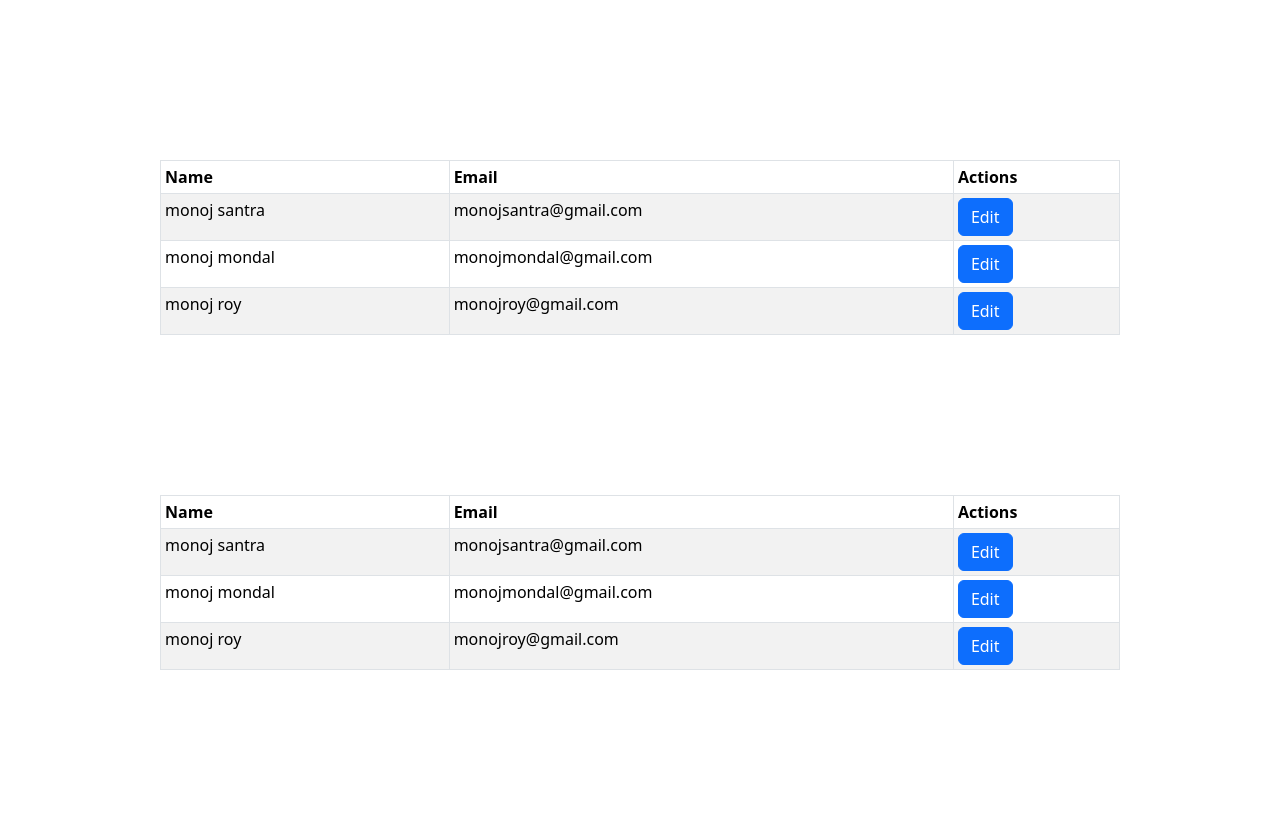
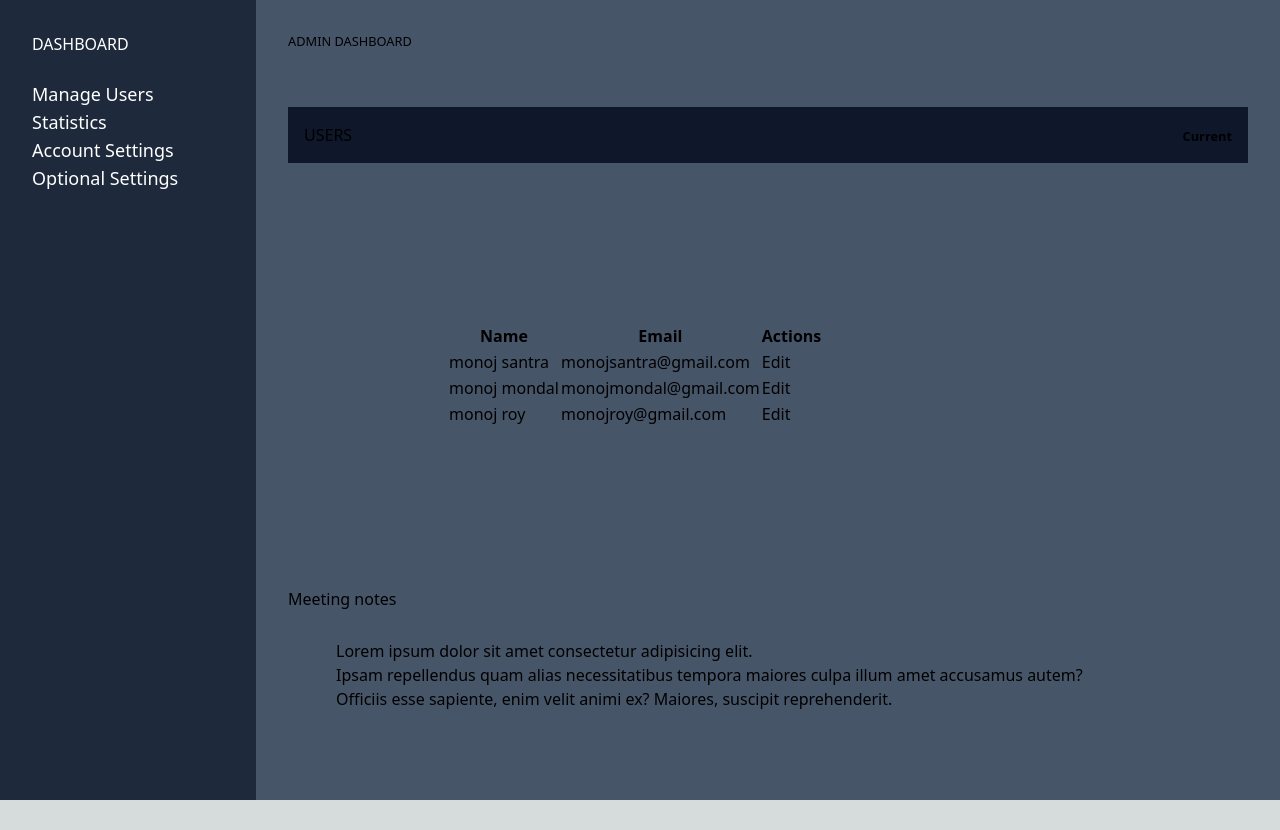
Before and after one commit to Msantra97/NewMatrimonial, a Next.js app: page /admin in a window 1280 px wide. After the commit the page ends 800 px from the top, so only its background shows below. Built offline with nearby package versions, Linux system fonts and the light colour scheme.

Commit message:
fix admin

```diff
--- a/src/components/admin/Admin.js
+++ b/src/components/admin/Admin.js
@@ -1,73 +1,73 @@
-import React, { Fragment } from "react";
-import { Button, Table } from "react-bootstrap";
-import "bootstrap/dist/css/bootstrap.min.css";
-import User from "./User";
-import { Link, useNavigate} from 'react-router-dom'
+// import React, { Fragment } from "react";
+// import { Button, Table } from "react-bootstrap";
+// // import "bootstrap/dist/css/bootstrap.min.css";
+// import User from "./User";
+// import { Link, useNavigate} from 'react-router-dom'
 
-function Admin() {
+// function Admin() {
 
 
-    // let history = useNavigate();
+//     // let history = useNavigate();
 
-    // const handleDelete = (userid) => {
-    //     var index = User.map(function(e){
-    //         return e.userid
-    //     }).indexOf(userid);
+//     // const handleDelete = (userid) => {
+//     //     var index = User.map(function(e){
+//     //         return e.userid
+//     //     }).indexOf(userid);
 
-    //     User.splice(index,1);
+//     //     User.splice(index,1);
 
-    //     history('/admin');
-    // }
-console.log (User)
-    return (
-        <Fragment>
-            <div style={{ margin: "10rem" }}>
-                <Table striped bordered hover size="sm">
-                    <thead>
-                        <tr>
-                            <th>
-                                Name
-                            </th>
-                            <th>
-                                Email
-                            </th>
-                            <th>
-                                Actions
-                            </th>
-                        </tr>
-                    </thead>
-                    <tbody>
-                        {
-                            User && User.length > 0
-                                ?
-                                User.map((item) => {
-                                    return (
-                                        <tr>
-                                            <td>
-                                                {item.Name}
-                                            </td>
-                                            <td>
-                                                {item.Email}
-                                            </td>
-                                            <td>
-                                                <Button onClick={() => alert(item.userid)}>Edit</Button>
-                                                &nbsp;
-                                                 {/* <Button onClick={() => handleDelete(item.userid)}>Delete</Button> */}
+//     //     history('/admin');
+//     // }
+// console.log (User)
+//     return (
+//         <Fragment>
+//             <div style={{ margin: "10rem" }}>
+//                 <Table striped bordered hover size="sm">
+//                     <thead>
+//                         <tr>
+//                             <th>
+//                                 Name
+//                             </th>
+//                             <th>
+//                                 Email
+//                             </th>
+//                             <th>
+//                                 Actions
+//                             </th>
+//                         </tr>
+//                     </thead>
+//                     <tbody>
+//                         {
+//                             User && User.length > 0
+//                                 ?
+//                                 User.map((item) => {
+//                                     return (
+//                                         <tr>
+//                                             <td>
+//                                                 {item.Name}
+//                                             </td>
+//                                             <td>
+//                                                 {item.Email}
+//                                             </td>
+//                                             <td>
+//                                                 <Button onClick={() => alert(item.userid)}>Edit</Button>
+//                                                 &nbsp;
+//                                                  {/* <Button onClick={() => handleDelete(item.userid)}>Delete</Button> */}
 
-                                            </td>
-                                        </tr>
-                                    )
-                                })
-                                :
-                                "No data available"
-                        }
-                    </tbody>
-                </Table>
+//                                             </td>
+//                                         </tr>
+//                                     )
+//                                 })
+//                                 :
+//                                 "No data available"
+//                         }
+//                     </tbody>
+//                 </Table>
 
 
-            </div>
-        </Fragment>
-    )
-}
+//             </div>
+//         </Fragment>
+//     )
+// }
 
-export default Admin;
+// export default Admin;
--- a/src/pages/admin.js
+++ b/src/pages/admin.js
@@ -1,16 +1,110 @@
-import Admin from '@/components/admin/Admin'
-import {BrowserRouter as Router, Route, Routes} from 'react-router-dom';
-export default function admin(){
-    return(
+import Admin from "@/components/admin/Admin";
+import { Button, Table } from "react-bootstrap";
+import User from "../components/admin/User";
+import { BrowserRouter as Router, Route, Routes } from "react-router-dom";
+export default function admin() {
+  return (
+    <div>
+      <div className="flex h-screen">
+        <div className="bg-slate-800 text-white p-8 w-64">
+          <h2 className="mb-6">DASHBOARD</h2>
 
- <div>
- <Router>
- <Routes>
-   <Route path ='/admin' element={<Admin/>}/>
- </Routes>
- </Router>
- <Admin/>
-</div>
+          <ul className="list-reset mb-8">
+            <li className="text-lg">
+              <button>Manage Users</button>
+            </li>
+            <li className="text-lg">
+              <button>Statistics </button>
+            </li>
+            <li className="text-lg">
+              <button>Account Settings</button>
+            </li>
+            <li className="text-lg">
+              <button>Optional Settings</button>
+            </li>
+          </ul>
+          {/* <small>Project</small> */}
+          {/* <ul className="list-reset">
+            <li>Discovery</li>
+            <li>Key Objectives</li>
+            <li>Problems</li>
+          </ul> */}
+        </div>
+        <div className="flex-1 p-8 bg-slate-600">
+          <div className="flex items-center justify-between mb-12">
+            <div>
+              <small className="mb-2 block">ADMIN DASHBOARD</small>
+            </div>
+          </div>
 
-    )
+          <div className="flex justify-between items-baseline mb-3 bg-slate-900  p-4 ">
+            <h3 className="text-indigo-dark">USERS</h3>
+            <small className="text-grey-dark font-bold">Current</small>
+          </div>
+          <ul className="list-reset mb-8">
+          <div style={{ margin: "10rem" }}>
+                <Table striped bordered hover size="sm">
+                    <thead>
+                        <tr>
+                            <th>
+                                Name
+                            </th>
+                            <th>
+                                Email
+                            </th>
+                            <th>
+                                Actions
+                            </th>
+                        </tr>
+                    </thead>
+                    <tbody>
+                        {
+                            User && User.length > 0
+                                ?
+                                User.map((item) => {
+                                    return (
+                                        <tr>
+                                            <td>
+                                                {item.Name}
+                                            </td>
+                                            <td>
+                                                {item.Email}
+                                            </td>
+                                            <td>
+                                                <Button onClick={() => alert(item.userid)}>Edit</Button>
+                                                &nbsp;
+                                                 {/* <Button onClick={() => handleDelete(item.userid)}>Delete</Button> */}
+
+                                            </td>
+                                        </tr>
+                                    )
+                                })
+                                :
+                                "No data available"
+                        }
+                    </tbody>
+                </Table>
+
+
+            </div>
+
+
+          </ul>
+
+          <h3 className="text-indigo-dark mb-3">Meeting notes</h3>
+          <ul className="bg-indigo-lightest text-indigo-dark p-4 pl-12 rounded">
+            <li>Lorem ipsum dolor sit amet consectetur adipisicing elit.</li>
+            <li>
+              Ipsam repellendus quam alias necessitatibus tempora maiores culpa
+              illum amet accusamus autem?
+            </li>
+            <li>
+              Officiis esse sapiente, enim velit animi ex? Maiores, suscipit
+              reprehenderit.
+            </li>
+          </ul>
+        </div>
+      </div>
+    </div>
+  );
 }
```
